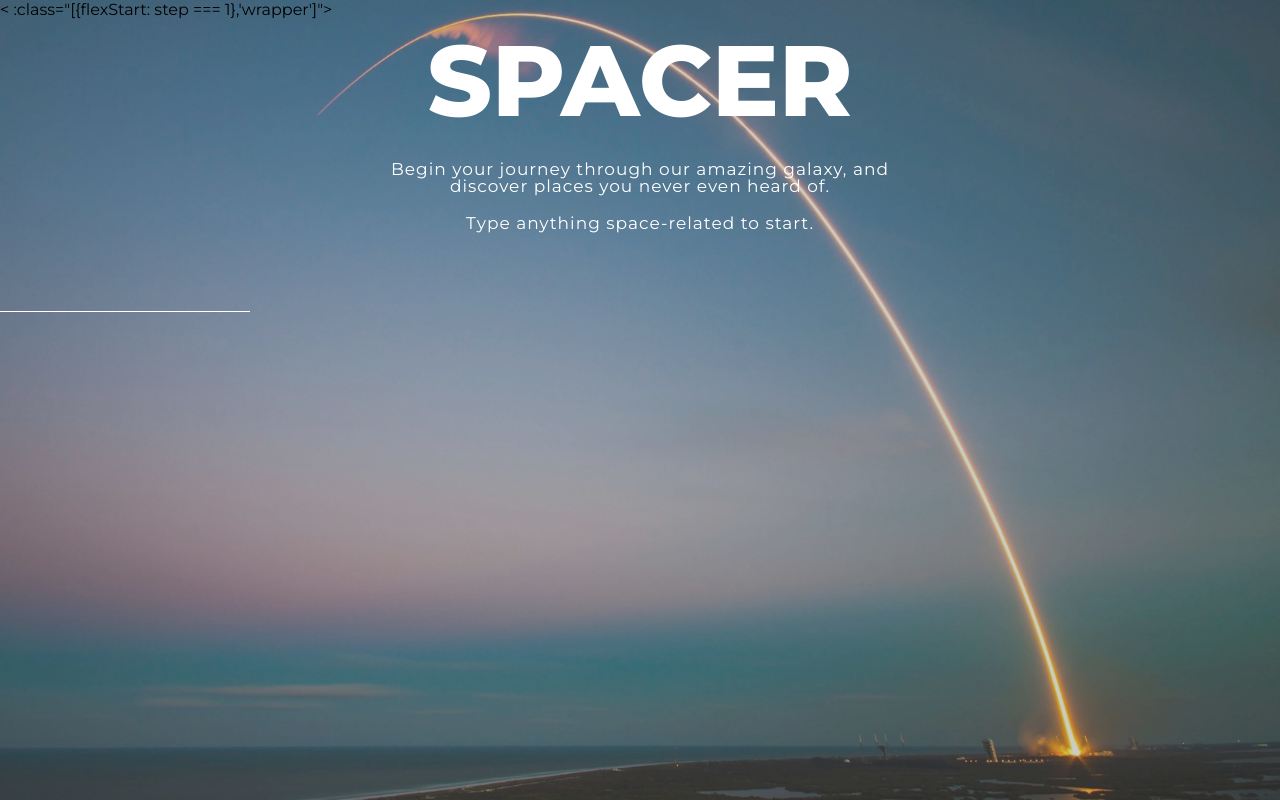
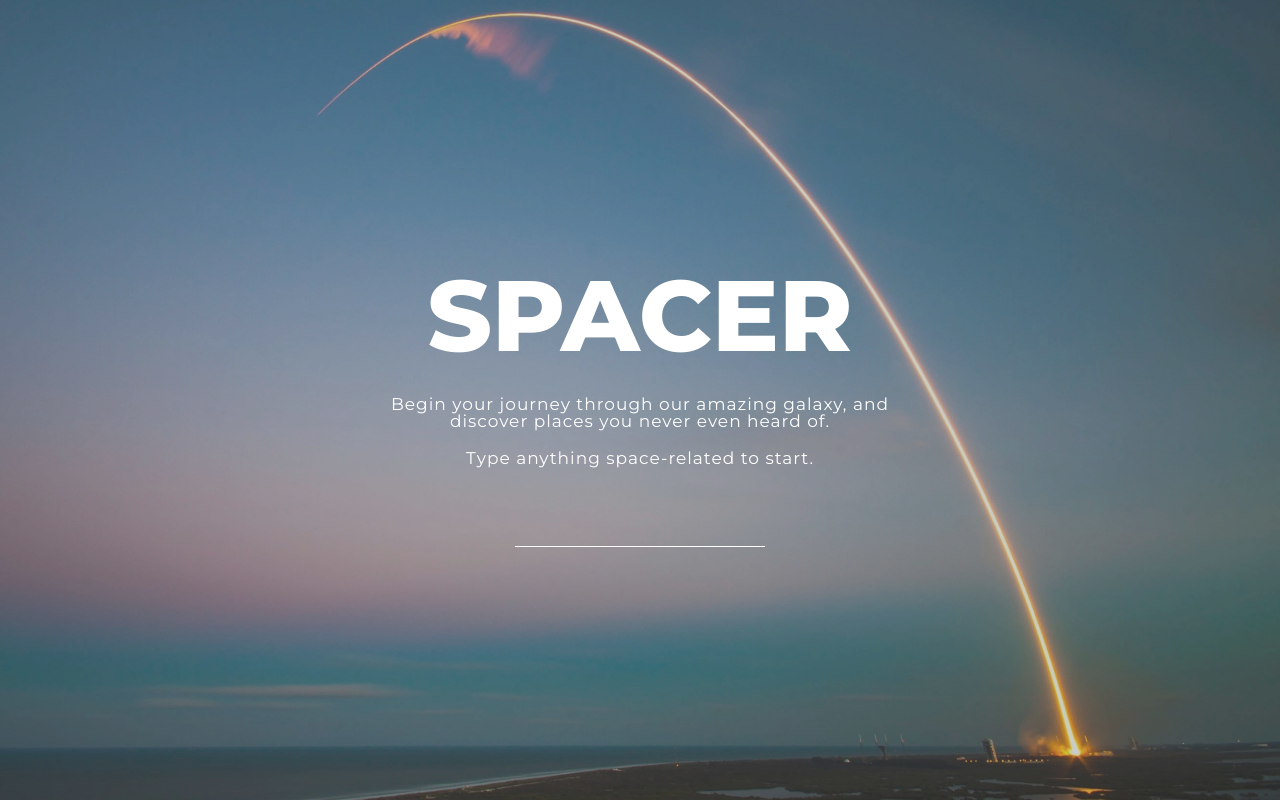
Before and after one commit to Mietlicha/spacer, a Vue app: page / in a window 1280 px wide. Built offline with nearby package versions, Linux system fonts and the light colour scheme.

Commit message:
ready do deploy

```diff
--- a/src/App.vue
+++ b/src/App.vue
@@ -1,6 +1,6 @@
 <template>
   <div class="app">
-    < :class="[{flexStart: step === 1},'wrapper']">
+    <div :class="[{flexStart: step === 1},'wrapper']">
       <transition name="slide">
         <img src="./assets/logo.svg" class="logo" v-if="step===1" />
       </transition>
@@ -17,7 +17,7 @@
           @click.native="handleModalOpen(item)"
         />
       </div>
-      <div v-if='step === 1 && loading' class="loader"/>
+      <div v-if="step === 1 && loading" class="loader" />
       <Modal v-if="modalOpen" :item="modalItem" @closeModal="modalOpen = false" />
     </div>
   </div>
@@ -150,7 +150,7 @@ body {
   }
 }
 .loader:after {
-  content: " ";
+  content: ' ';
   display: block;
   width: 46px;
   height: 46px;
--- a/src/components/Modal.vue
+++ b/src/components/Modal.vue
@@ -89,6 +89,8 @@ export default {
   justify-content: center;
   align-items: center;
   flex-direction: column;
+  overflow: hidden;
+
   @media (min-width: 1024px) {
     flex-direction: row;
     .photo {
```
